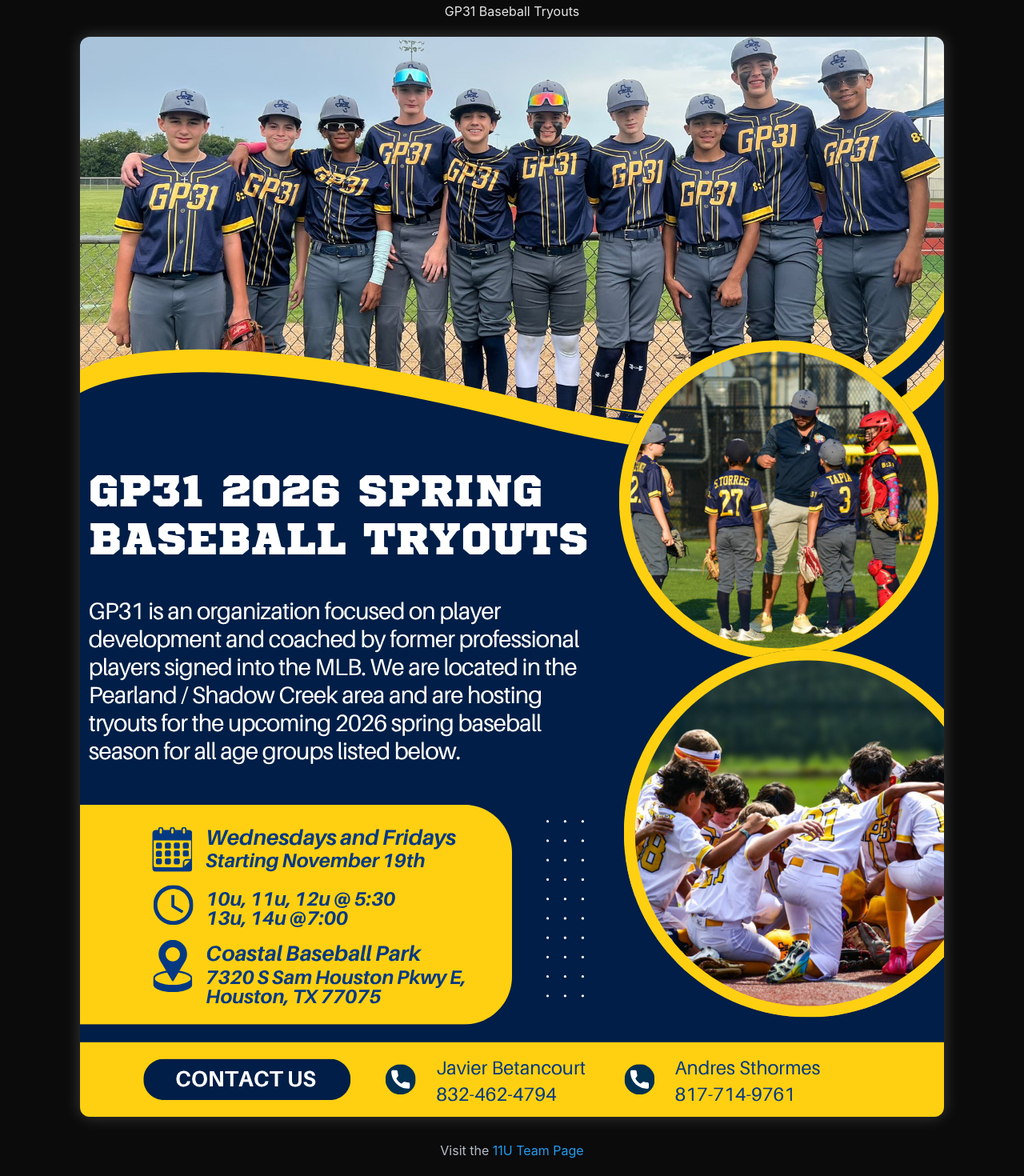
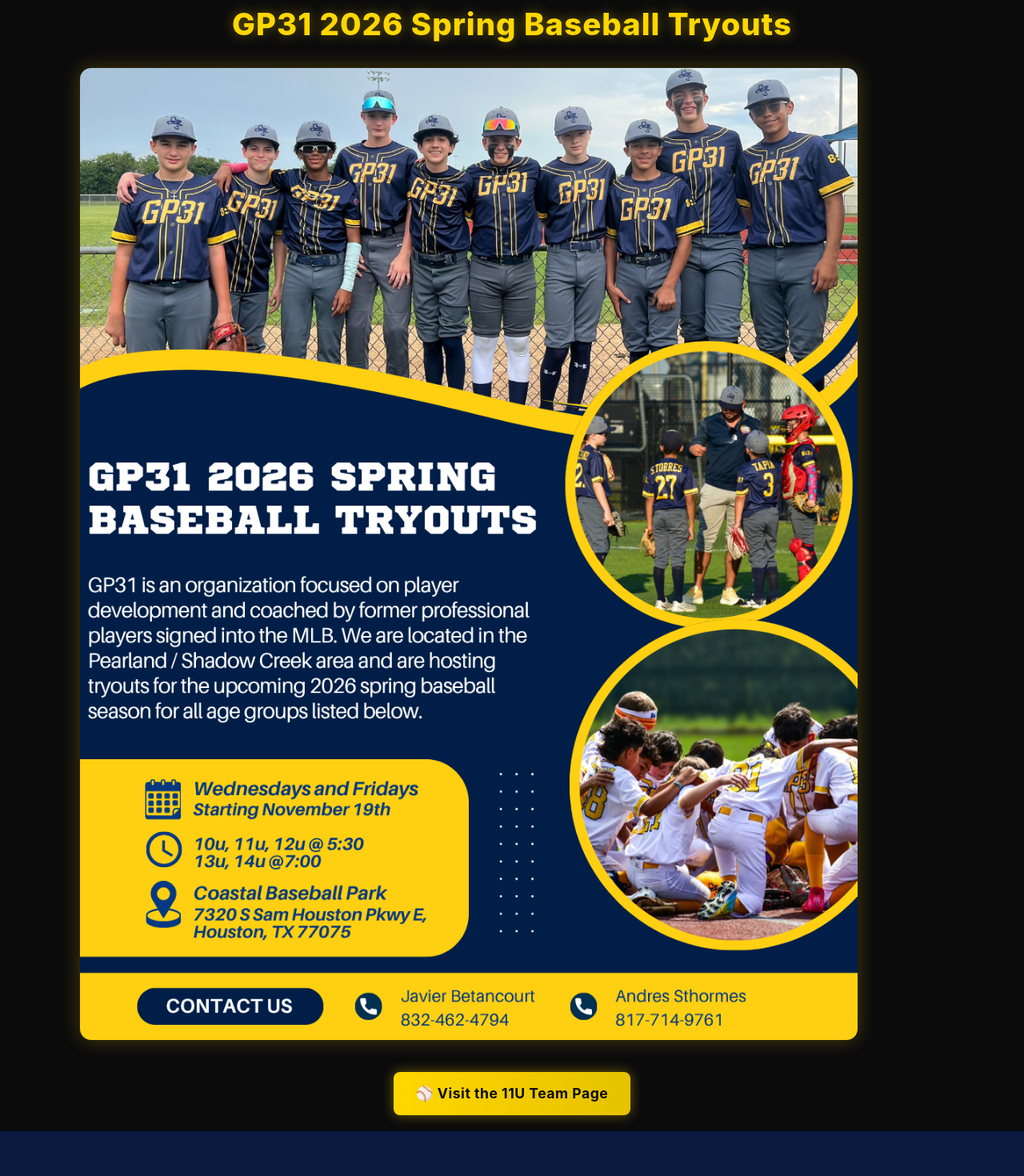
Before and after one commit to gp31baseball/gp31-site, a Next.js app: page / in a window 1280 px wide. Shown: the part 98-1568 px from the top of the page at 80% size. After the commit the page ends 1512 px from the top, so only its background shows below. Built offline with nearby package versions, Linux system fonts and the light colour scheme.

Commit message:
Update homepage: clickable flyer + branded 11U CTA

```diff
--- a/pages/index.js
+++ b/pages/index.js
@@ -1,3 +1,5 @@
+import Link from "next/link";
+
 export default function TryoutFlyer() {
   return (
     <main
@@ -11,24 +13,83 @@ export default function TryoutFlyer() {
         padding: "20px",
       }}
     >
-      <h1 style={{ color: "#E5E5E5", marginBottom: "20px", textAlign: "center" }}>
-        GP31 Baseball Tryouts
+      {/* Branded Header */}
+      <h1
+        style={{
+          color: "#FFD700",
+          textShadow: "0 0 15px rgba(255, 215, 0, 0.4)",
+          marginBottom: "25px",
+          textAlign: "center",
+          fontSize: "2.4rem",
+          fontWeight: "800",
+          letterSpacing: "1px",
+        }}
+      >
+        GP31 2026 Spring Baseball Tryouts
       </h1>
 
+      {/* Clickable Flyer */}
+      <Link href="/contact" passHref>
         <img
           src="/images/tryout-flyer.jpg"
           alt="GP31 Tryout Flyer"
           style={{
             maxWidth: "90%",
             height: "auto",
-          borderRadius: "12px",
-          boxShadow: "0 0 20px rgba(255,255,255,0.2)",
+            borderRadius: "14px",
+            boxShadow: "0 0 25px rgba(255, 215, 0, 0.25)",
+            cursor: "pointer",
+            transition: "transform 0.3s ease, box-shadow 0.3s ease",
+          }}
+          onMouseOver={(e) => {
+            e.currentTarget.style.transform = "scale(1.02)";
+            e.currentTarget.style.boxShadow =
+              "0 0 40px rgba(255, 215, 0, 0.45)";
+          }}
+          onMouseOut={(e) => {
+            e.currentTarget.style.transform = "scale(1)";
+            e.currentTarget.style.boxShadow =
+              "0 0 25px rgba(255, 215, 0, 0.25)";
           }}
         />
+      </Link>
 
-      <p style={{ color: "#B7BDC6", marginTop: "30px", textAlign: "center" }}>
-        Visit the <a href="/11u" style={{ color: "#209CEE" }}>11U Team Page</a>
-      </p>
+      {/* Stronger CTA for 11U Page */}
+      <div style={{ marginTop: "40px", textAlign: "center" }}>
+        <Link
+          href="/11u"
+          style={{
+            display: "inline-block",
+            padding: "14px 28px",
+            borderRadius: "8px",
+            background: "linear-gradient(90deg, #FFD700, #E6C200)",
+            color: "#0B0B0C",
+            fontWeight: "700",
+            fontSize: "1.1rem",
+            letterSpacing: "0.5px",
+            textDecoration: "none",
+            boxShadow: "0 0 15px rgba(255, 215, 0, 0.4)",
+            transition:
+              "transform 0.3s ease, box-shadow 0.3s ease, background 0.3s ease",
+          }}
+          onMouseOver={(e) => {
+            e.currentTarget.style.transform = "scale(1.05)";
+            e.currentTarget.style.boxShadow =
+              "0 0 25px rgba(255, 215, 0, 0.6)";
+            e.currentTarget.style.background =
+              "linear-gradient(90deg, #FFF580, #FFD700)";
+          }}
+          onMouseOut={(e) => {
+            e.currentTarget.style.transform = "scale(1)";
+            e.currentTarget.style.boxShadow =
+              "0 0 15px rgba(255, 215, 0, 0.4)";
+            e.currentTarget.style.background =
+              "linear-gradient(90deg, #FFD700, #E6C200)";
+          }}
+        >
+          ⚾ Visit the 11U Team Page
+        </Link>
+            </div>
     </main>
   );
 }
```
Lines whose indentation alone changed are shown as unchanged.
